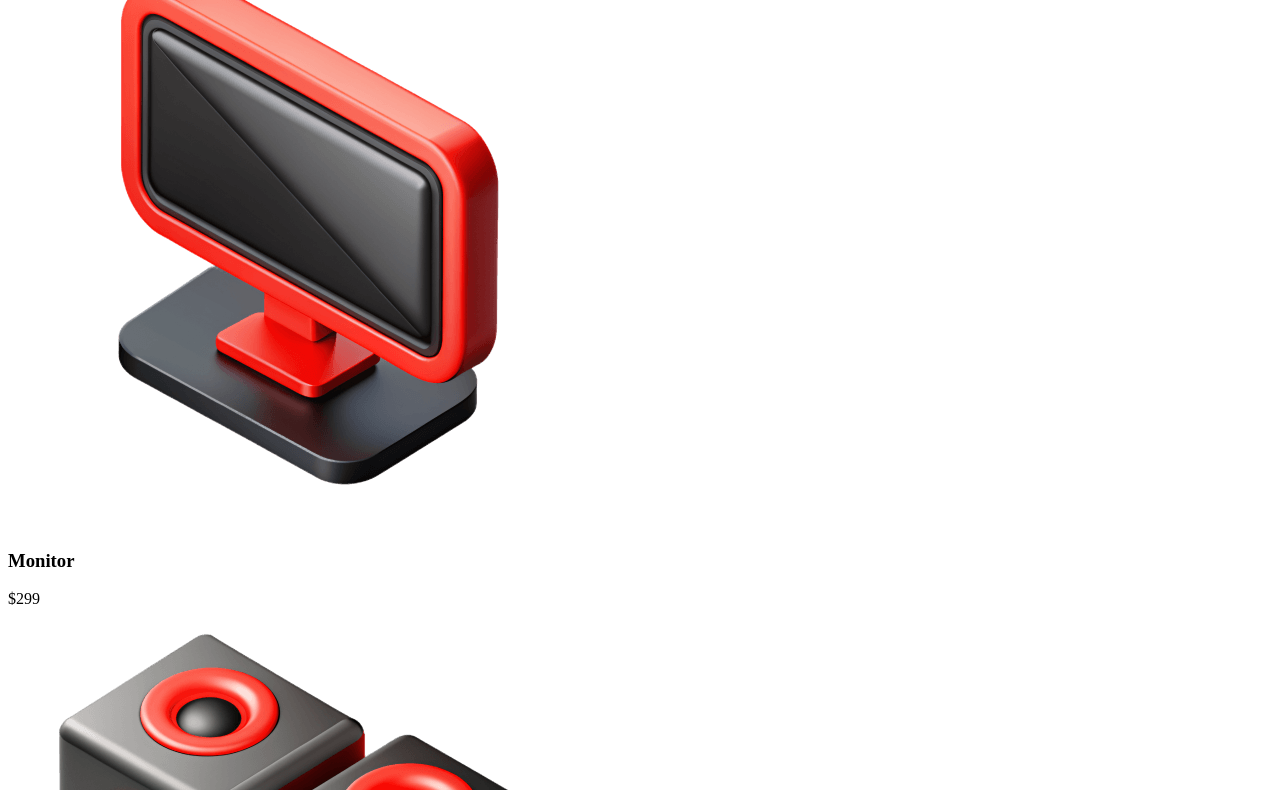
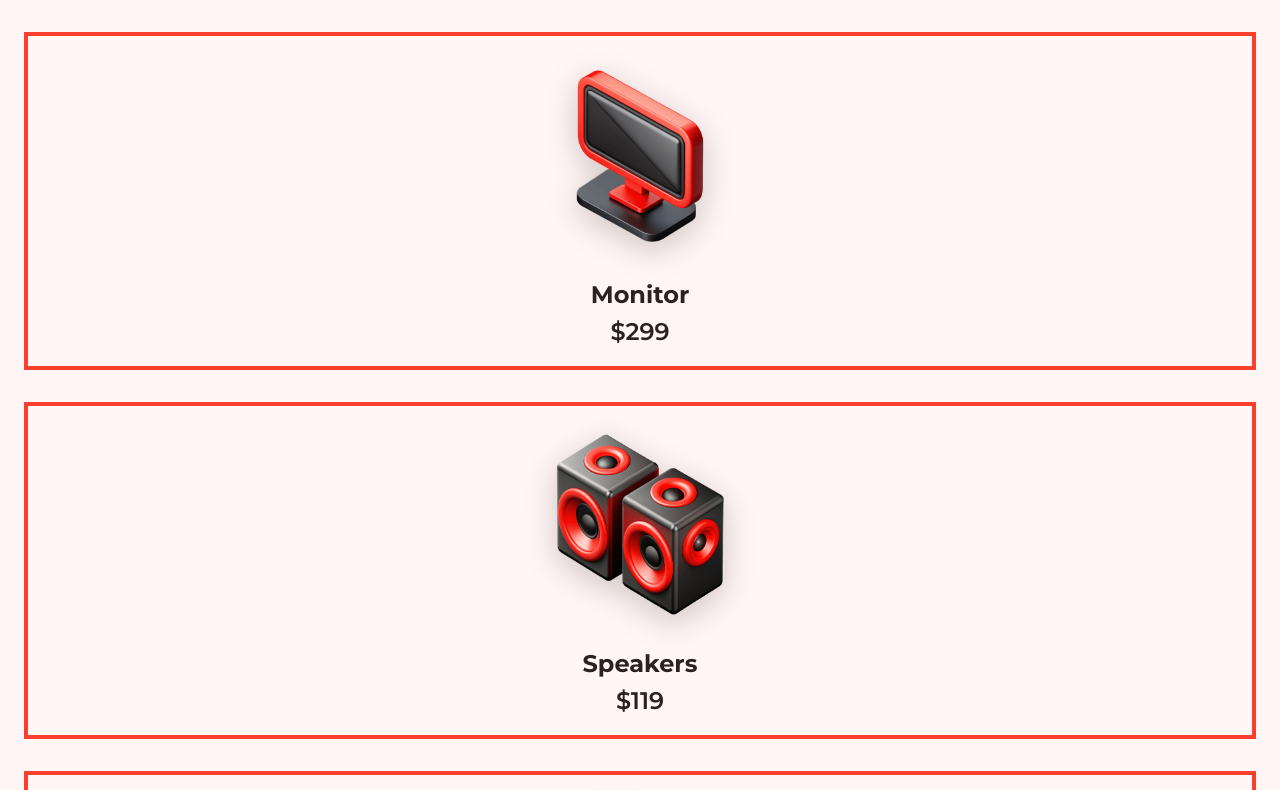
Before and after one commit to olena-sky/responsive-product-card-with-popup, a plain HTML site: page index.html in a window 1280 px wide. Shown: the part 140-930 px from the top of the page. Drawn offline with nearby package versions, Linux system fonts and the light colour scheme.

Commit message:
feat: add card css

```diff
--- /dev/null
+++ b/assets/scss/components/_card.scss
@@ -0,0 +1,49 @@
+/*=============== CARD ===============*/
+.container {
+  margin-inline: 1.5rem;
+  padding-block: 5rem;
+
+  &__title {
+    font-size: var(--h1-font-size);
+    text-align: center;
+    color: var(--title-color);
+    margin-bottom: 3rem;
+  }
+}
+
+.card {
+  &__container {
+    display: grid;
+    grid-template-columns: 1fr;
+    justify-content: center;
+    gap: 2rem;
+  }
+  &__product {
+    background-color: var(--body-color);
+    border: 4px solid var(--first-color);
+    padding-block: 1.25rem;
+    text-align: center;
+    display: grid;
+    row-gap: 1.5rem;
+    cursor: pointer;
+  }
+  &__img {
+    width: 200px;
+    justify-self: center;
+    filter: drop-shadow(0 8px 16px hsla(5, 90%, 4%, 0.2));
+    transition: transform 0.3s;
+  }
+  &__name {
+    font-size: var(--h2-font-size);
+    color: var(--title-color);
+    margin-bottom: 0.5rem;
+  }
+  &__price {
+    font-size: var(--h2-font-size);
+    font-weight: var(--font-semi-bold);
+    color: var(--title-color);
+  }
+  &__product:hover &__img {
+    transform: scale(1.1);
+  }
+}
--- a/assets/scss/components/_cards.scss
+++ /dev/null
@@ -1,12 +0,0 @@
-/*=============== CARD ===============*/
-.container {
-  margin-inline: 1.5rem;
-  padding-block: 5rem;
-
-  &__title {
-    font-size: var(--h1-font-size);
-    text-align: center;
-    color: var(--title-color);
-    margin-bottom: 3rem;
-  }
-}
```
Also changed, not shown: assets/css/styles.css, 1 other file.
